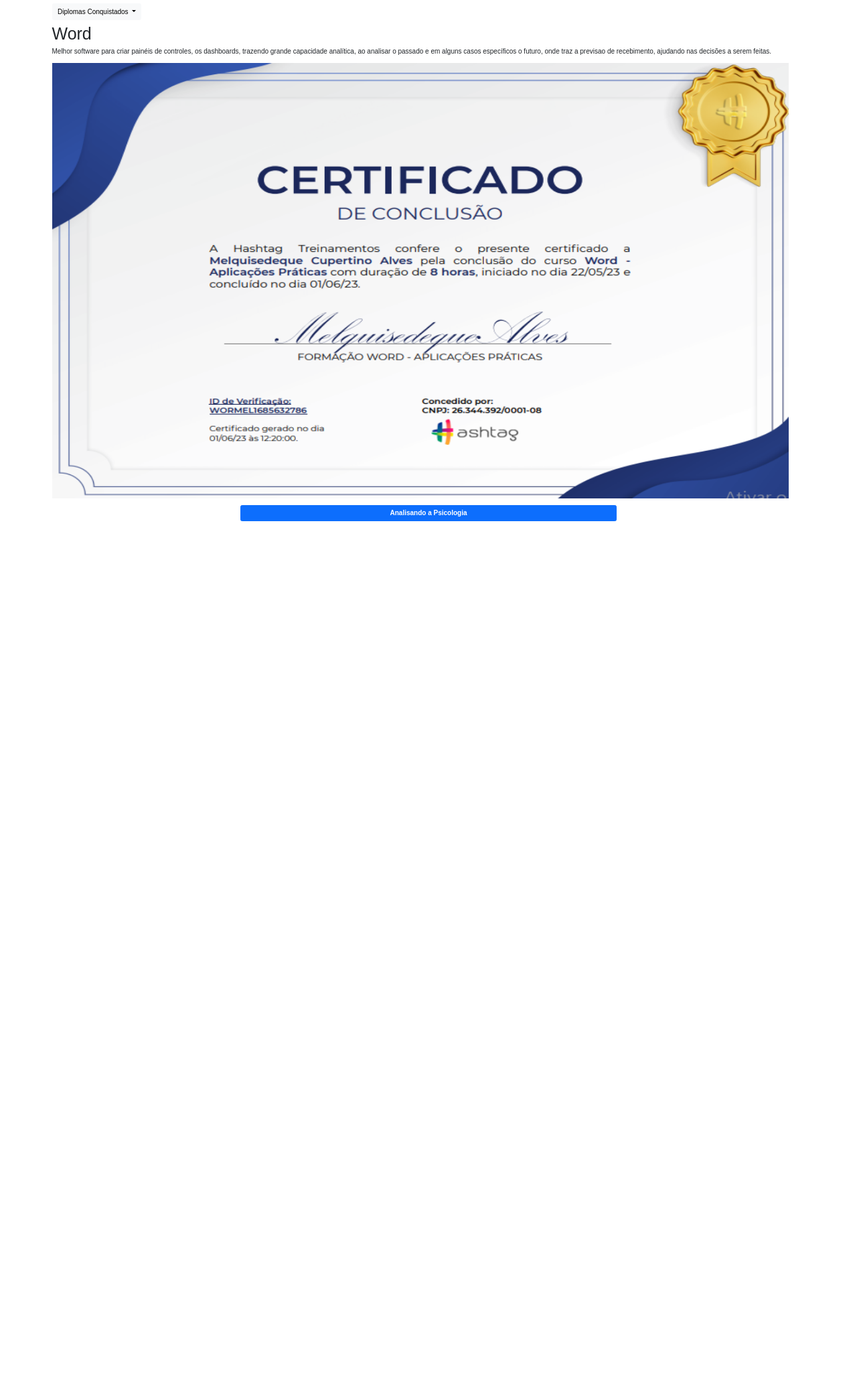
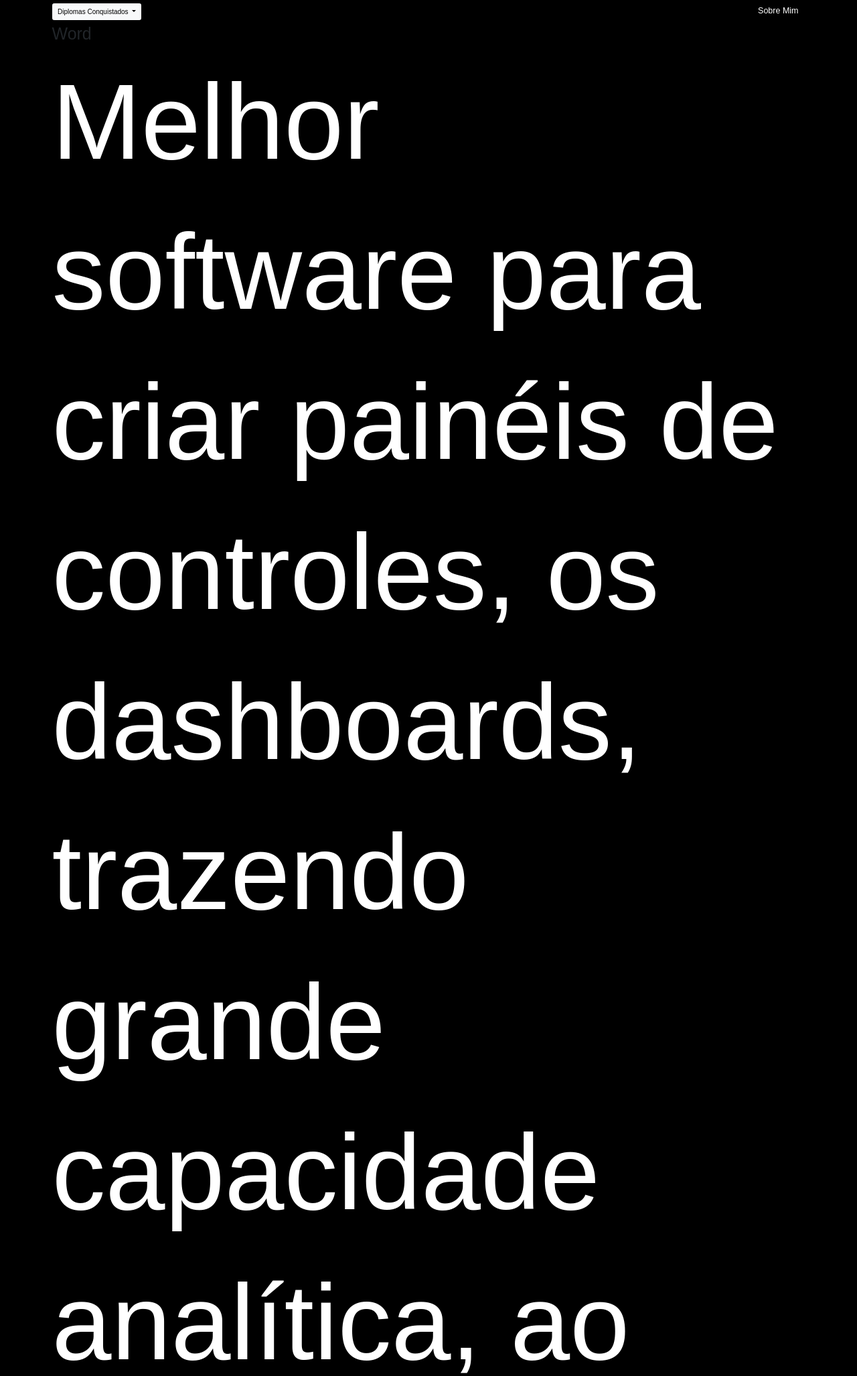
Before and after one commit to MelquiAlves2001/meucurriculo, a Flask app: page /word in a window 1280 px wide. Shown: the top 2054 px of the page at 67% size. Before the commit the page ends 778 px from the top, so only its background shows below. Run offline with Flask 3, Linux system fonts and the light colour scheme.

Commit message:
editando h1 e p

```diff
--- a/melqui/static/main.css
+++ b/melqui/static/main.css
@@ -12,13 +12,25 @@ body {
     font-family: "Montserrat", sans-serif;
     fot-size: 1.8rem;
     line-height: 1.4;
+    background: black;
 }
 
 .grid {
     widht: 100rem;
     display: grid;
     grid-auto-flow: column;
-    grid-auto-rows: 40rem 50rem;
+    grid-auto-rows: 40rem;
+    gap: 2rem;
+}
+
+h1,{
+    font-size: 25rem;
+    color: white;
+}
+
+p {
+    font-size: 16rem;
+    color: white;
 }
 
 /*nav {
--- a/melqui/templates/administracao.html
+++ b/melqui/templates/administracao.html
@@ -13,7 +13,5 @@
             <img src="{{url_for('static',filename='fotos/administracao.jpg')}}" width="1100px" height="650px">
         </figure>
     </section>
-    <div class="row mt-2">
-    </div>
 </body>
 {% endblock %}
--- a/melqui/templates/powerbi.html
+++ b/melqui/templates/powerbi.html
@@ -11,8 +11,6 @@
         <figure>
             <img src="{{url_for('static',filename='fotos/powerbi.png')}}" width="1100px" height="650px">
         </figure>
-        <div class="row mt-2">
-        </div>
         <div class="text-center">
             <a class="btn btn-primary" style="width: 555px;" href="https://app.powerbi.com/view?r=eyJrIjoiODBlMjFjOTktMTZkYy00Nzg2LTg2NGUtMmI5MjAxZjg0Yzc2IiwidCI6IjYwOTlmNzIyLWQzMjQtNDIwNS04M2ZlLWI2ZGNmMjg2ODhmNCJ9" role="button" target="_blank"><strong>Dashboard Sac</strong></a>
             <a class="btn btn-primary" style="width: 555px;" href="https://app.powerbi.com/view?r=eyJrIjoiN2RhOTAxMWUtODUwMi00N2EwLWEzN2MtY2IwOWE5NmM3ZmQ5IiwidCI6IjYwOTlmNzIyLWQzMjQtNDIwNS04M2ZlLWI2ZGNmMjg2ODhmNCJ9" role="button" target="_blank"><strong>Dashboard DR</strong></a>
--- a/melqui/templates/word.html
+++ b/melqui/templates/word.html
@@ -11,8 +11,6 @@
         <figure>
             <img src="{{url_for('static',filename='fotos/word.png')}}" width="1100px" height="650px">
         </figure>
-        <div class="row mt-2">
-        </div>
         <div class="d-grid gap-2 col-6 mx-auto">
             <a class="btn btn-primary" href="https://1drv.ms/w/s!Aiymc2w1BTuGgj9FwaBm8v0IjC3l?e=6WjyLa" role="button" target="_blank"><strong>Analisando a Psicologia</strong></a>
         </div>
```
